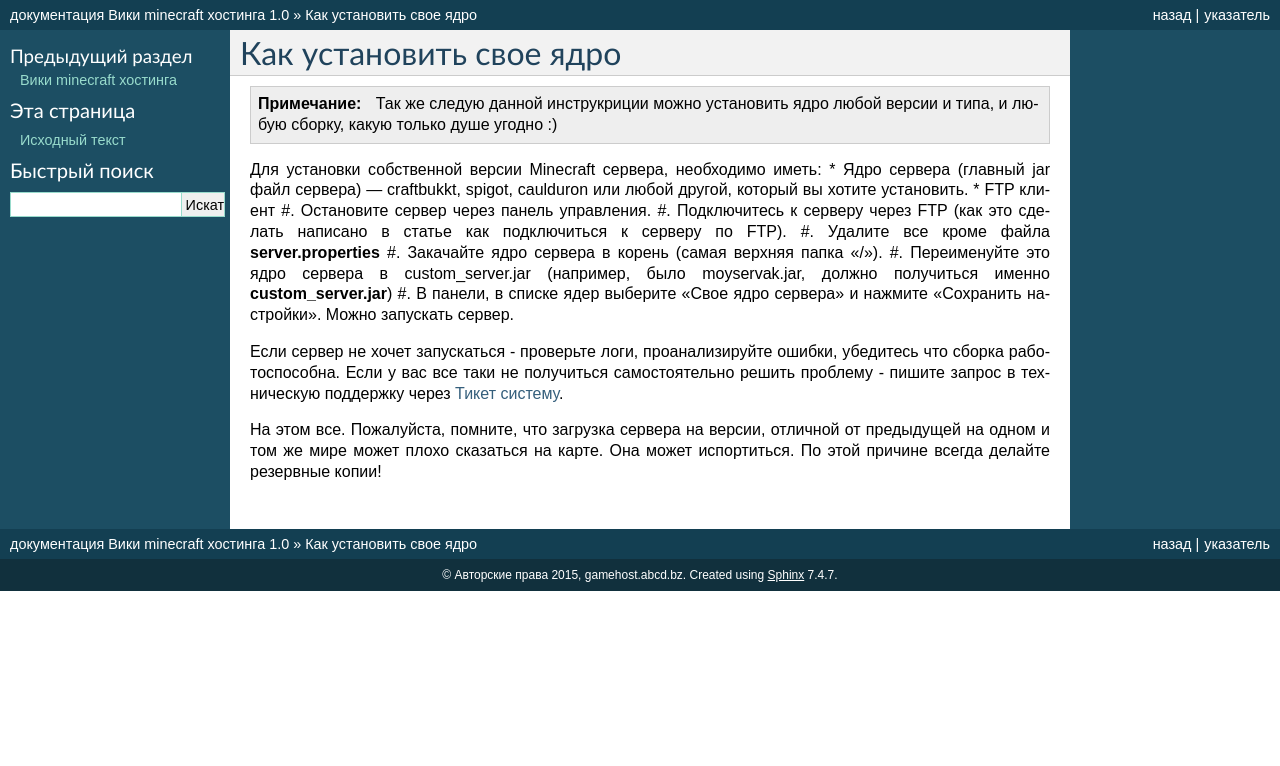
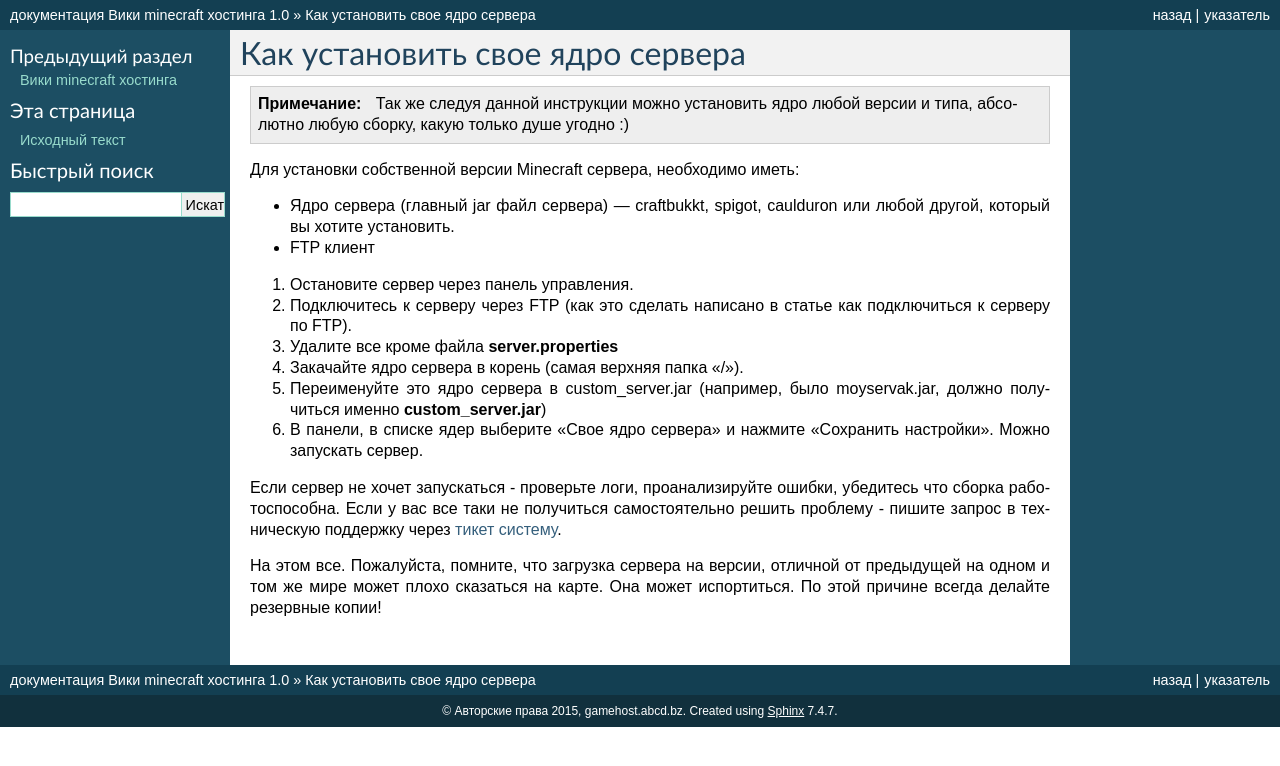
Before and after one commit to h1kkan/gamehost-wiki, a Sphinx documentation site: the page built from docs/how_own_jar.rst, in a window 1280 px wide. Shown: the top 766 px of the page. Built offline with Sphinx 7.4.7, drawn with Linux system fonts in a browser that asks for light colours.

Commit message:
texts from old wiki

```diff
--- a/docs/how_own_jar.rst
+++ b/docs/how_own_jar.rst
@@ -1,10 +1,12 @@
-Как установить свое ядро
-========================
-.. note:: Так же следую данной инструкриции можно установить ядро любой версии и типа, и любую сборку, какую только душе угодно :)
+Как установить свое ядро сервера
+================================
+.. note:: Так же следуя данной инструкции можно установить ядро любой версии и типа, абсолютно любую сборку, какую только душе угодно :)
 
 Для установки собственной версии Minecraft сервера, необходимо иметь:
+
 * Ядро сервера (главный jar файл сервера) — craftbukkt, spigot, caulduron или любой другой, который вы хотите установить.
 * FTP клиент
+
 #. Остановите сервер через панель управления.
 #. Подключитесь к серверу через FTP (как это сделать написано в статье как подключиться к серверу по FTP).
 #. Удалите все кроме файла **server.properties**
@@ -12,6 +14,6 @@
 #. Переименуйте это ядро сервера в custom_server.jar (например, было moyservak.jar, должно получиться именно **custom_server.jar**)
 #. В панели, в списке ядер выберите «Свое ядро сервера» и нажмите «Сохранить настройки». Можно запускать сервер.
 
-Если сервер не хочет запускаться - проверьте логи, проанализируйте ошибки, убедитесь что сборка работоспособна. Если у вас все таки не получиться самостоятельно решить проблему - пишите запрос в техническую поддержку через `Тикет систему <https://gamehost.abcd.bz/billing/submitticket.php?step=2&deptid=1/>`_.
+Если сервер не хочет запускаться - проверьте логи, проанализируйте ошибки, убедитесь что сборка работоспособна. Если у вас все таки не получиться самостоятельно решить проблему - пишите запрос в техническую поддержку через `тикет систему <https://gamehost.abcd.bz/billing/submitticket.php?step=2&deptid=1/>`_.
 
 На этом все. Пожалуйста, помните, что загрузка сервера на версии, отличной от предыдущей на одном и том же мире может плохо сказаться на карте. Она может испортиться. По этой причине всегда делайте резервные копии!
```
